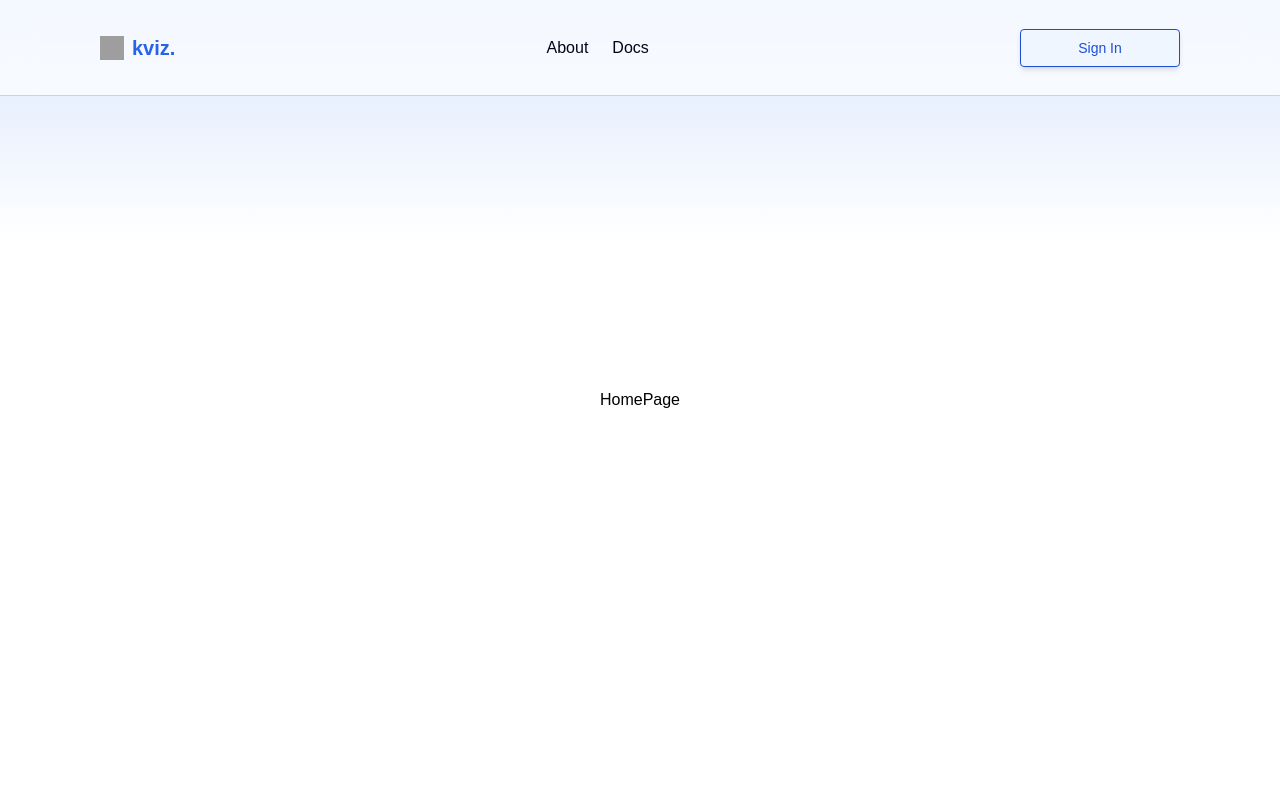
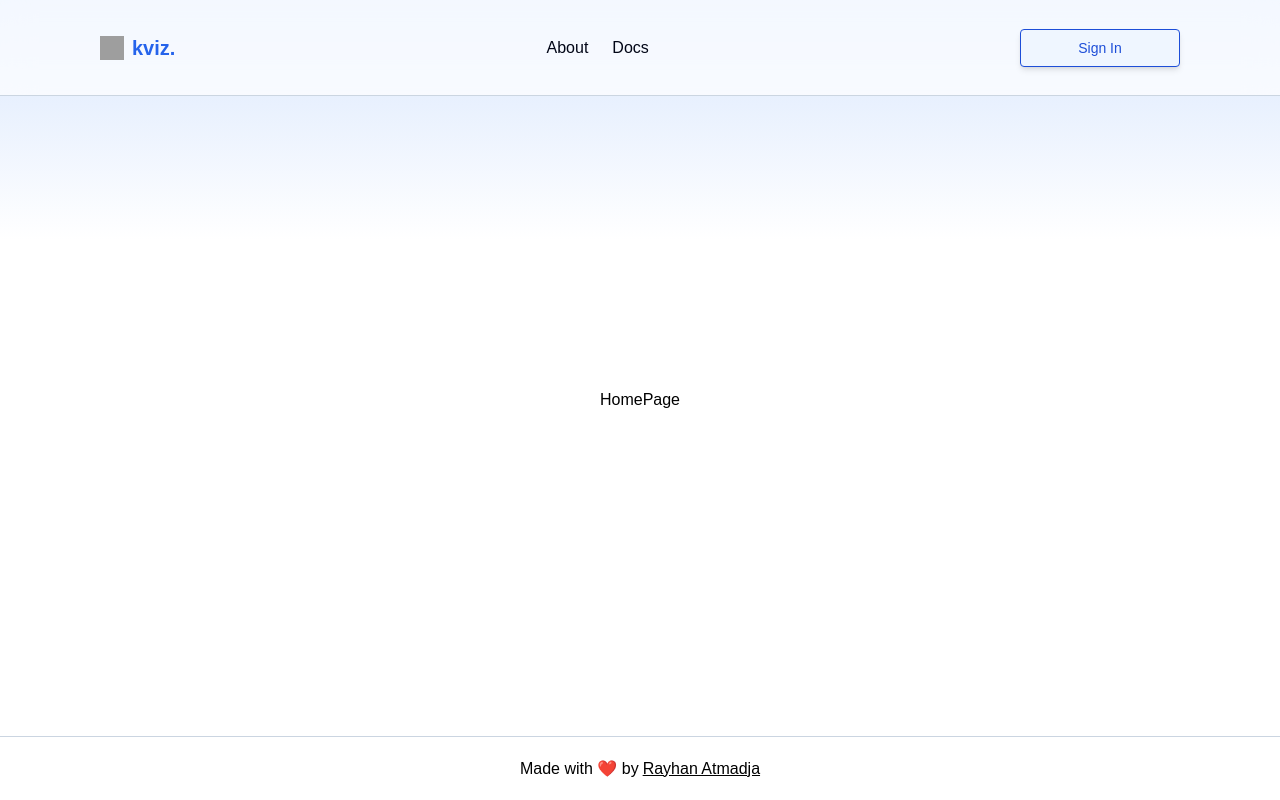
Before and after one commit to rayhan889/kviz, a React (Vite) app: page / in a window 1280 px wide. Built offline with nearby package versions, Linux system fonts and the light colour scheme; grey boxes are pictures that could not be loaded.

Commit message:
add footer

```diff
--- a/src/App.tsx
+++ b/src/App.tsx
@@ -4,6 +4,7 @@ import { Routes, Route } from "react-router-dom";
 import QuestionPage from "./components/QuestionPage";
 import HomePage from "./components/HomePage";
 import Navbar from "./components/ui/Navbar";
+import Footer from "./components/ui/Footer";
 
 const queryClient = new QueryClient();
 
@@ -21,6 +22,9 @@ function App() {
           <Route path="/" element={<HomePage />} />
           <Route path="/question" element={<QuestionPage />} />
         </Routes>
+
+        {/* Footer */}
+        <Footer />
       </main>
     </QueryClientProvider>
   );
--- /dev/null
+++ b/src/components/ui/Footer.tsx
@@ -0,0 +1,18 @@
+import React from "react";
+
+const Footer = () => {
+  return (
+    <div
+      className="fixed bottom-0 h-16 w-full border-t border-slate-300 px-[6.25rem] z-50
+    bg-white bg-opacity-70 backdrop-filter backdrop-blur-lg flex items-center justify-center"
+    >
+      Made with ❤️ by{" "}
+      <a href="https://www.instagram.com/rynrama_/" className="underline ml-1">
+        {" "}
+        Rayhan Atmadja
+      </a>
+    </div>
+  );
+};
+
+export default Footer;
```
